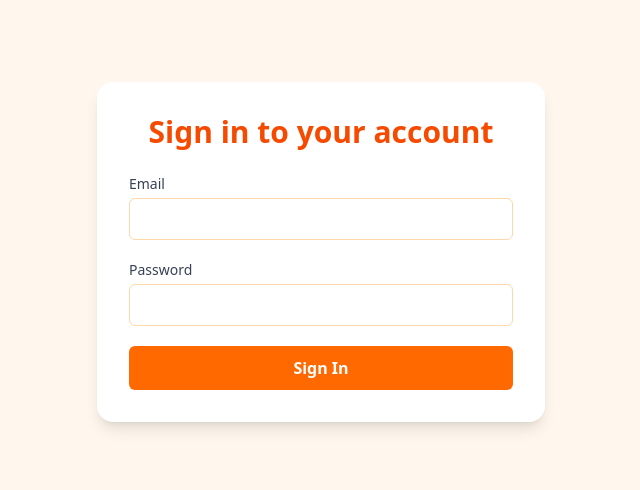
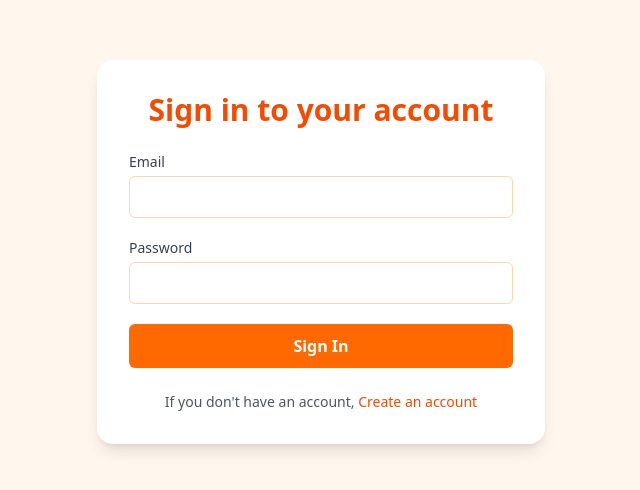
Before and after one commit to Rabie-Lafkir/blogerClient, a React (Vite) app: page /login in a window 1280 px wide. Shown: the part 148-638 px from the top of the page, without its empty margins (319-959 px from the left). Built offline with nearby package versions, Linux system fonts and the light colour scheme; no server answers.

Commit message:
Login Update

```diff
--- a/src/pages/Login.tsx
+++ b/src/pages/Login.tsx
@@ -1,5 +1,5 @@
 import { useState } from 'react';
-import { useNavigate } from 'react-router-dom';
+import { Link, useNavigate } from 'react-router-dom';
 import { login } from '../api/authService';
 import { useAuth } from '../hooks/useAuth';
 
@@ -105,6 +105,7 @@ export const LoginPage = () => {
             {isLoading ? 'Signing in…' : 'Sign In'}
           </button>
         </form>
+        <div className="text-sm text-center text-gray-600 dark:text-gray-300">If you don't have an account, <Link className="text-orange-600 dark:text-orange-400 hover:underline" to="/register">Create an account</Link></div>
       </div>
     </div>
   );
```
